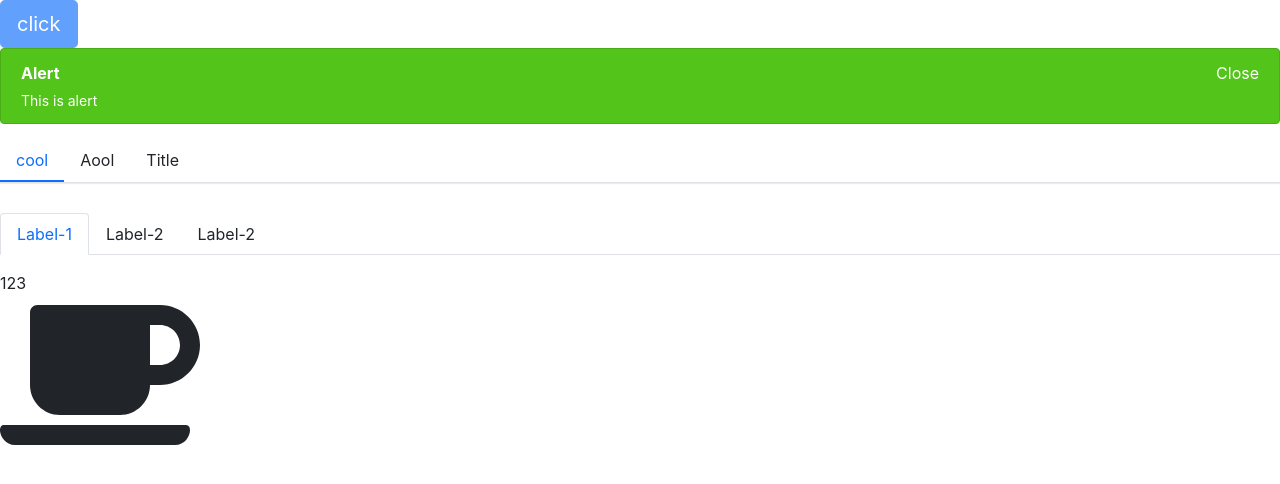
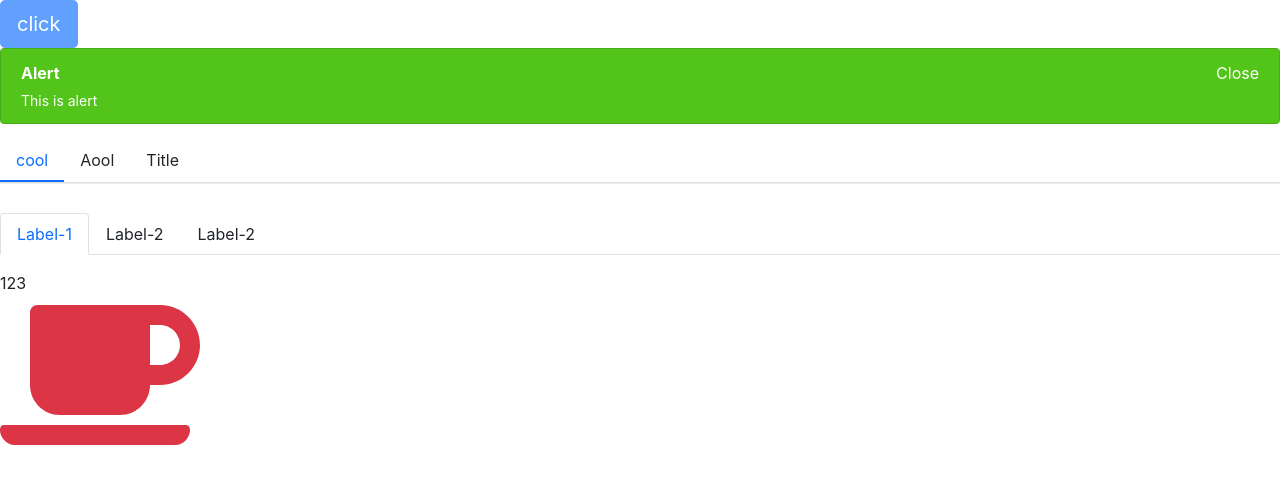
Before and after one commit to TimurJiangShan/AntdComponent, a React app in the folder kekecomponent/: page / in a window 1280 px wide. Shown: the top 484 px of the page. Built offline with nearby package versions, Linux system fonts and the light colour scheme; the HTML template or start-up script is replaced by a standard one.

Commit message:
Add Icon Scss Variable traverse

```diff
--- a/kekecomponent/src/component/Icon/icon.tsx
+++ b/kekecomponent/src/component/Icon/icon.tsx
@@ -15,11 +15,7 @@ export type ThemeProps =
   | "warning"
   | "danger";
 
-interface IconProps {
-  theme?: ThemeProps;
-  className?: string;
-  icon: IconName;
-  size?:
+export type SizeProps =
   | "xs"
   | "lg"
   | "sm"
@@ -34,6 +30,12 @@ interface IconProps {
   | "9x"
   | "10x"
   | undefined;
+
+interface IconProps {
+  theme?: ThemeProps;
+  className?: string;
+  icon: IconName;
+  size?: SizeProps;
 }
 
 const Icon: React.FC<IconProps> = (props: IconProps) => {
--- a/kekecomponent/src/styles/index.scss
+++ b/kekecomponent/src/styles/index.scss
@@ -11,3 +11,5 @@
 @import "../component/Menu/_style.scss";
 
 @import "../component/Tabs/_style.scss";
+
+@import "../component/Icon/_style.scss";
```
Lines whose indentation alone changed are shown as unchanged.
